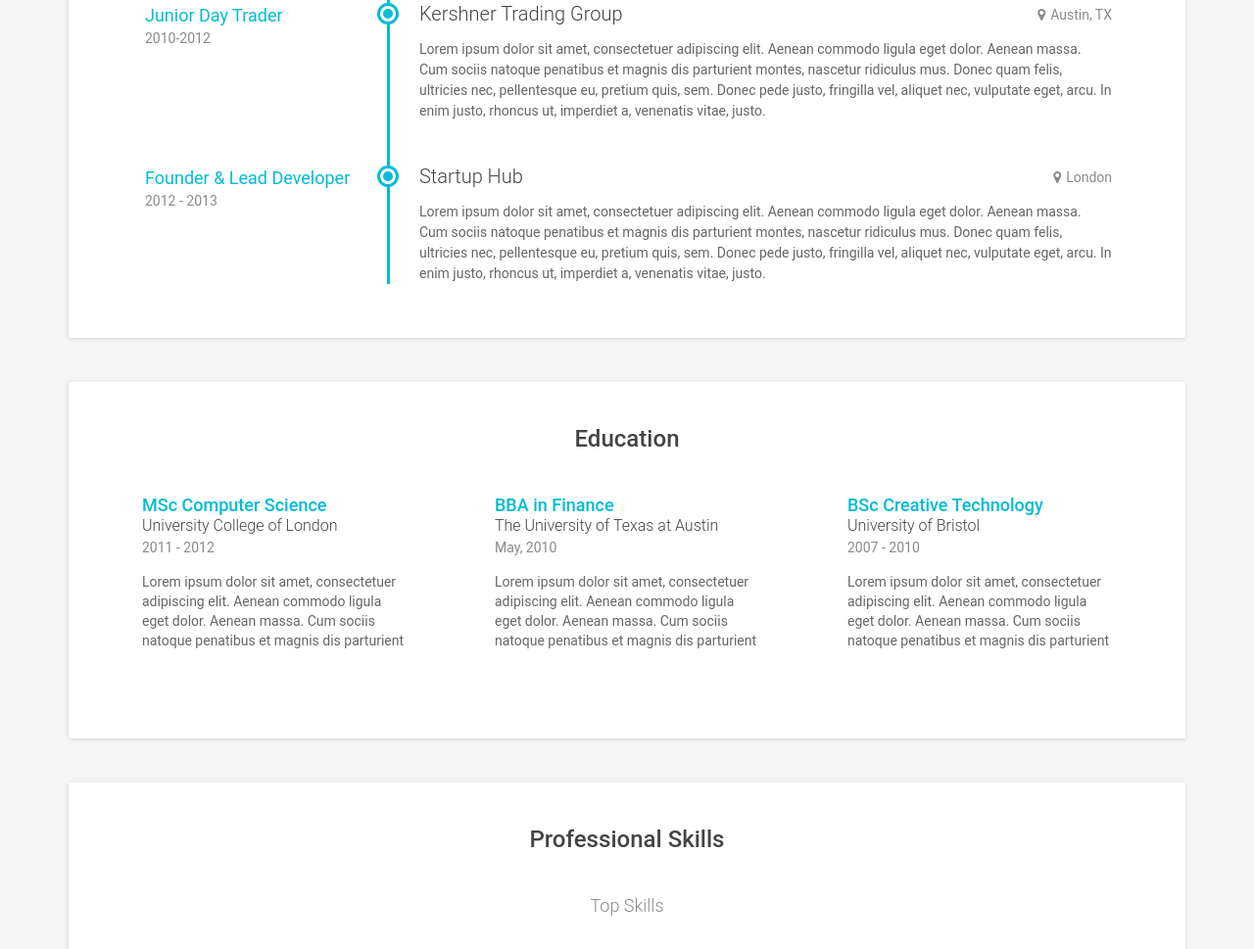
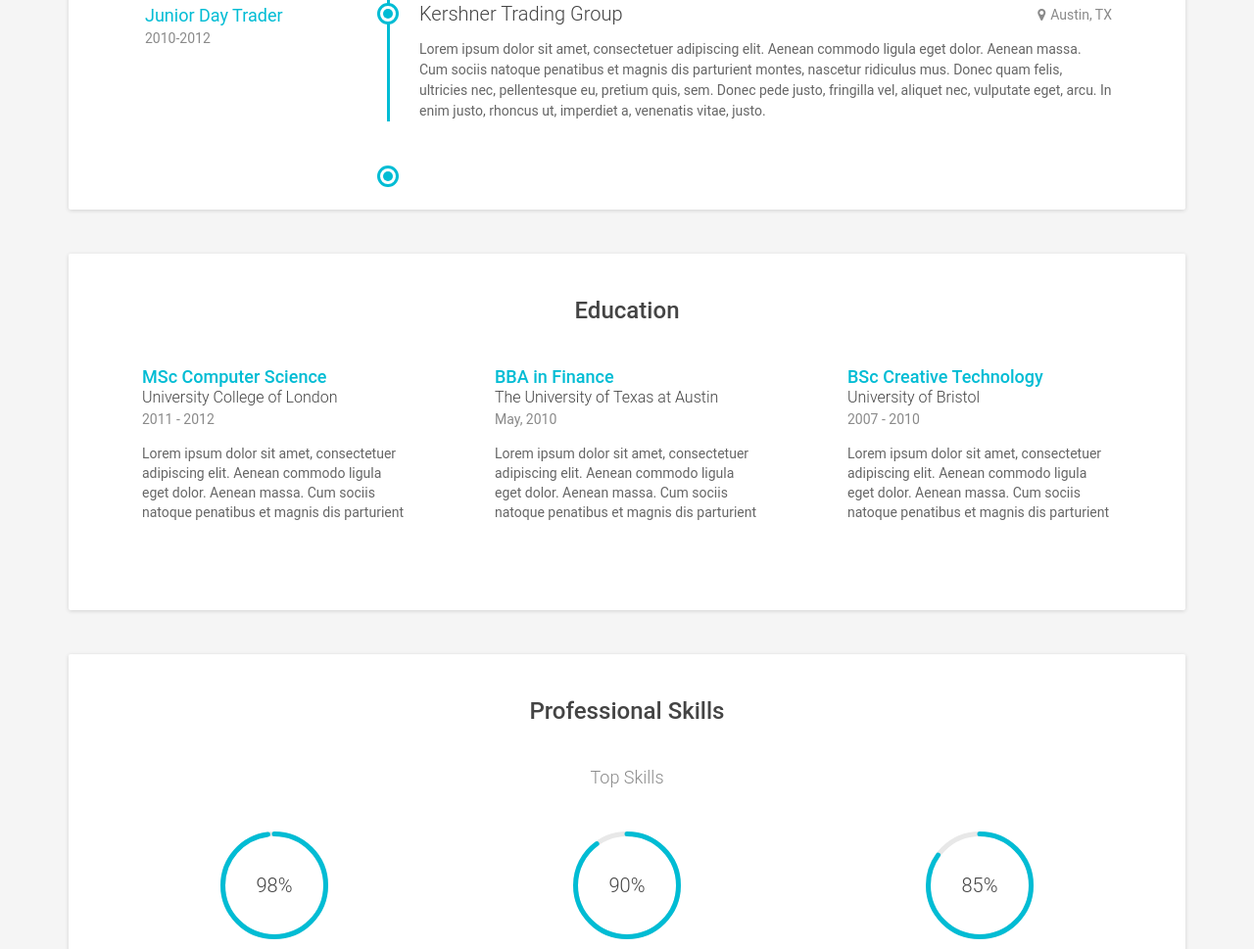
Before and after one commit to SirakTekle/siraktekle.github.io, a plain HTML site: page index.html in a window 1280 px wide. Shown: the part 1227-2196 px from the top of the page at 98% size. Drawn offline with Linux system fonts and the light colour scheme.

Commit message:
remove one job

```diff
--- a/index.html
+++ b/index.html
@@ -132,15 +132,15 @@
 
                 <div class="item">
                     <div class="work-place">
-                        <h3 class="place">Startup Hub</h3>
+                        <!--<h3 class="place">Startup Hub</h3>
                         <div class="location"><i class="fa fa-map-marker" aria-hidden="true"></i>London</div>
                     </div>
                     <div class="job-meta">
                         <div class="title">Founder &amp; Lead Developer</div>
                         <div class="time">2012 - 2013</div>
                     </div><!--//job-meta-->
-                    <div class="job-desc">
-                        <p>Lorem ipsum dolor sit amet, consectetuer adipiscing elit. Aenean commodo ligula eget dolor. Aenean massa. Cum sociis natoque penatibus et magnis dis parturient montes, nascetur ridiculus mus. Donec quam felis, ultricies nec, pellentesque eu, pretium quis, sem. Donec pede justo, fringilla vel, aliquet nec, vulputate eget, arcu. In enim justo, rhoncus ut, imperdiet a, venenatis vitae, justo.</p>
+                    <!--<div class="job-desc">
+                        <p>Lorem ipsum dolor sit amet, consectetuer adipiscing elit. Aenean commodo ligula eget dolor. Aenean massa. Cum sociis natoque penatibus et magnis dis parturient montes, nascetur ridiculus mus. Donec quam felis, ultricies nec, pellentesque eu, pretium quis, sem. Donec pede justo, fringilla vel, aliquet nec, vulputate eget, arcu. In enim justo, rhoncus ut, imperdiet a, venenatis vitae, justo.</p>-->
                     </div><!--//job-desc-->
                 </div><!--//item-->
 
```
